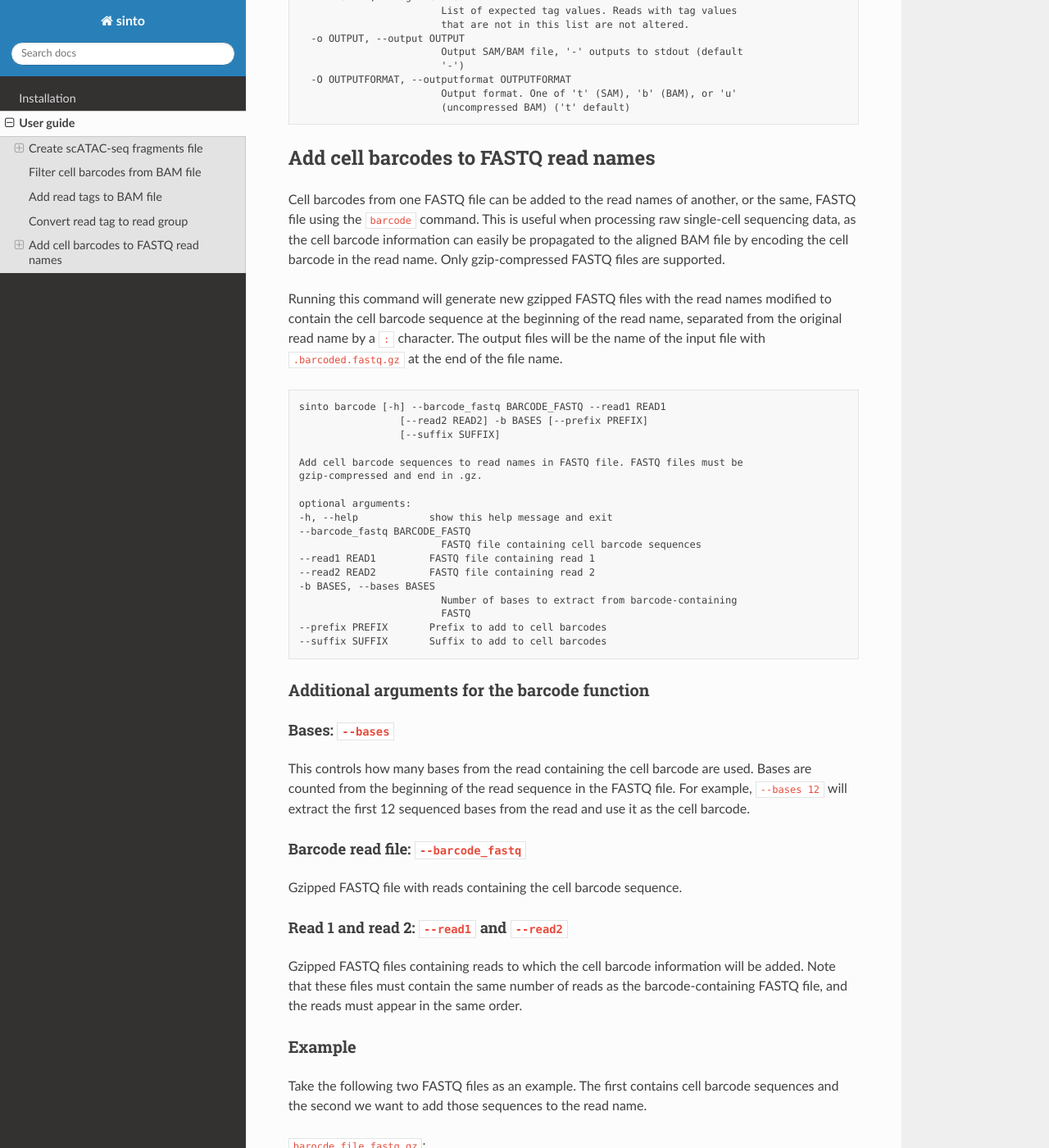
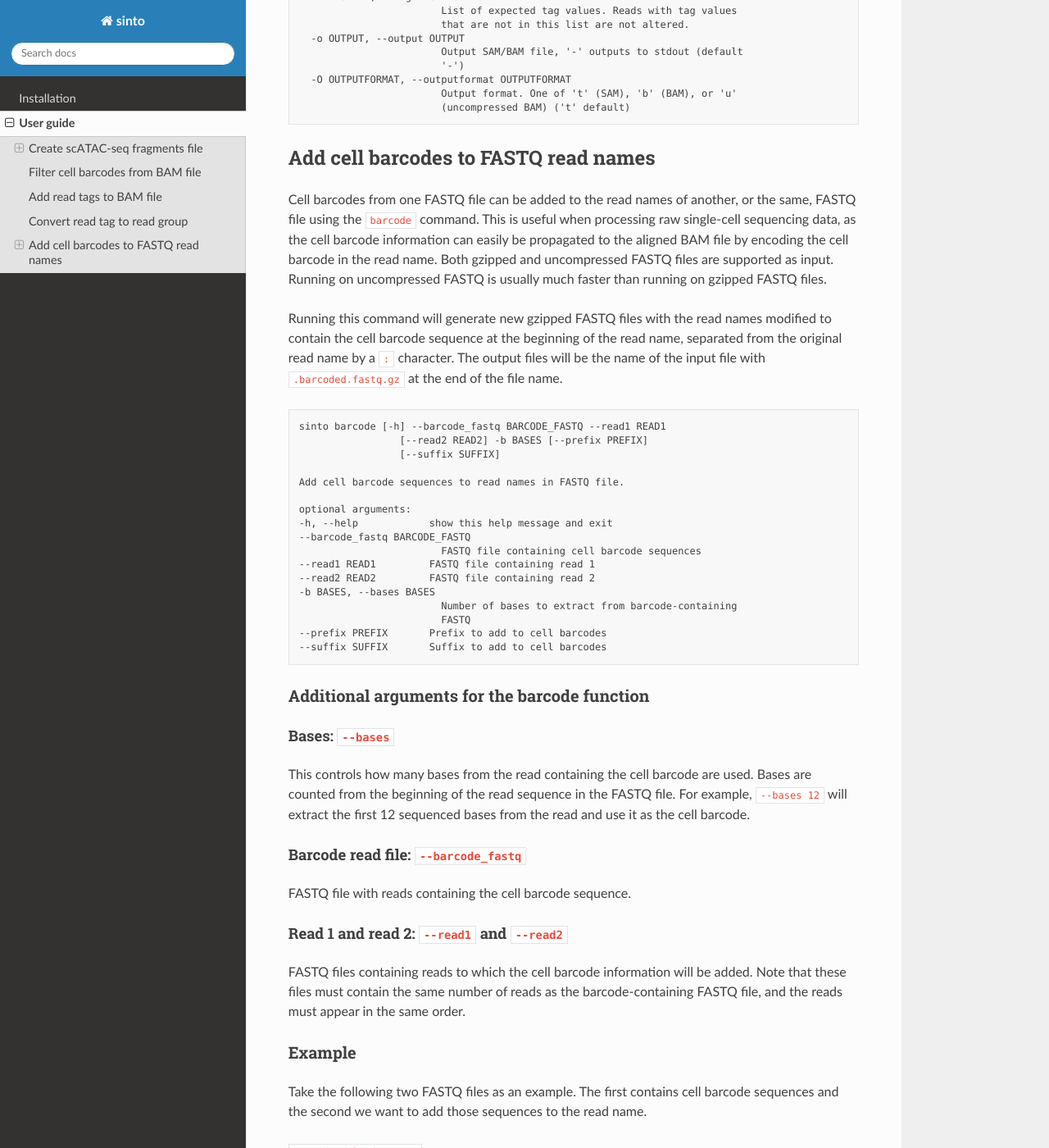
Before and after one commit to timoast/sinto, a Sphinx documentation site: the page built from docs/basic_usage.rst, in a window 1280 px wide and 1400 px high, scrolled down 6243 px. Shown: the whole window at 82% size. Built offline with Sphinx 7.4.7 and the Read the Docs theme 2.0.0, drawn with Linux system fonts in a browser that asks for light colours.

Commit message:
Update docs

```diff
--- a/docs/basic_usage.rst
+++ b/docs/basic_usage.rst
@@ -354,8 +354,9 @@ Add cell barcodes to FASTQ read names
 Cell barcodes from one FASTQ file can be added to the read names of another, or the same,
 FASTQ file using the ``barcode`` command. This is useful when processing raw single-cell
 sequencing data, as the cell barcode information can easily be propagated to the aligned
-BAM file by encoding the cell barcode in the read name. Only gzip-compressed FASTQ files
-are supported.
+BAM file by encoding the cell barcode in the read name. Both gzipped and uncompressed
+FASTQ files are supported as input. Running on uncompressed FASTQ is usually much faster
+than running on gzipped FASTQ files.
 
 Running this command will generate new gzipped FASTQ files with the read names modified to
 contain the cell barcode sequence at the beginning of the read name, separated from the
@@ -368,8 +369,7 @@ file with ``.barcoded.fastq.gz`` at the end of the file name.
                      [--read2 READ2] -b BASES [--prefix PREFIX]
                      [--suffix SUFFIX]
 
-    Add cell barcode sequences to read names in FASTQ file. FASTQ files must be
-    gzip-compressed and end in .gz.
+    Add cell barcode sequences to read names in FASTQ file.
 
     optional arguments:
     -h, --help            show this help message and exit
--- a/docs/release_notes.rst
+++ b/docs/release_notes.rst
@@ -7,6 +7,12 @@ without breaking compatibility with previous versions.
 
 Version 0.6
 -----------
+
+0.6.1
+~~~~~
+
+- Bug fixes for ``barcode`` function
+- Allow running ``barcode`` on unzipped FASTQ files
 
 0.6.0
 ~~~~~
```
Also changed, not shown: other parts of docs/basic_usage.rst (+2 -2 lines), 1 other file.
